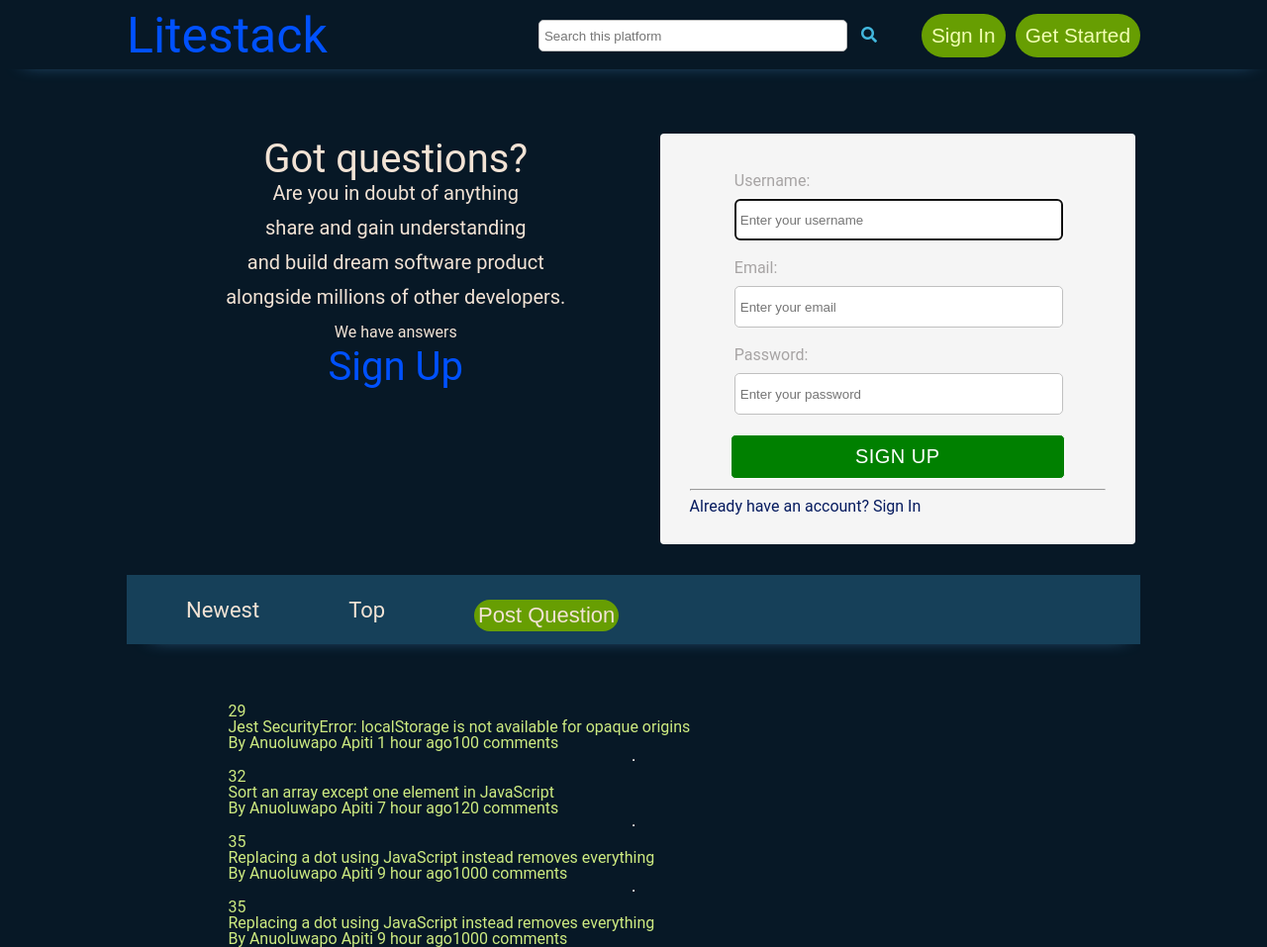
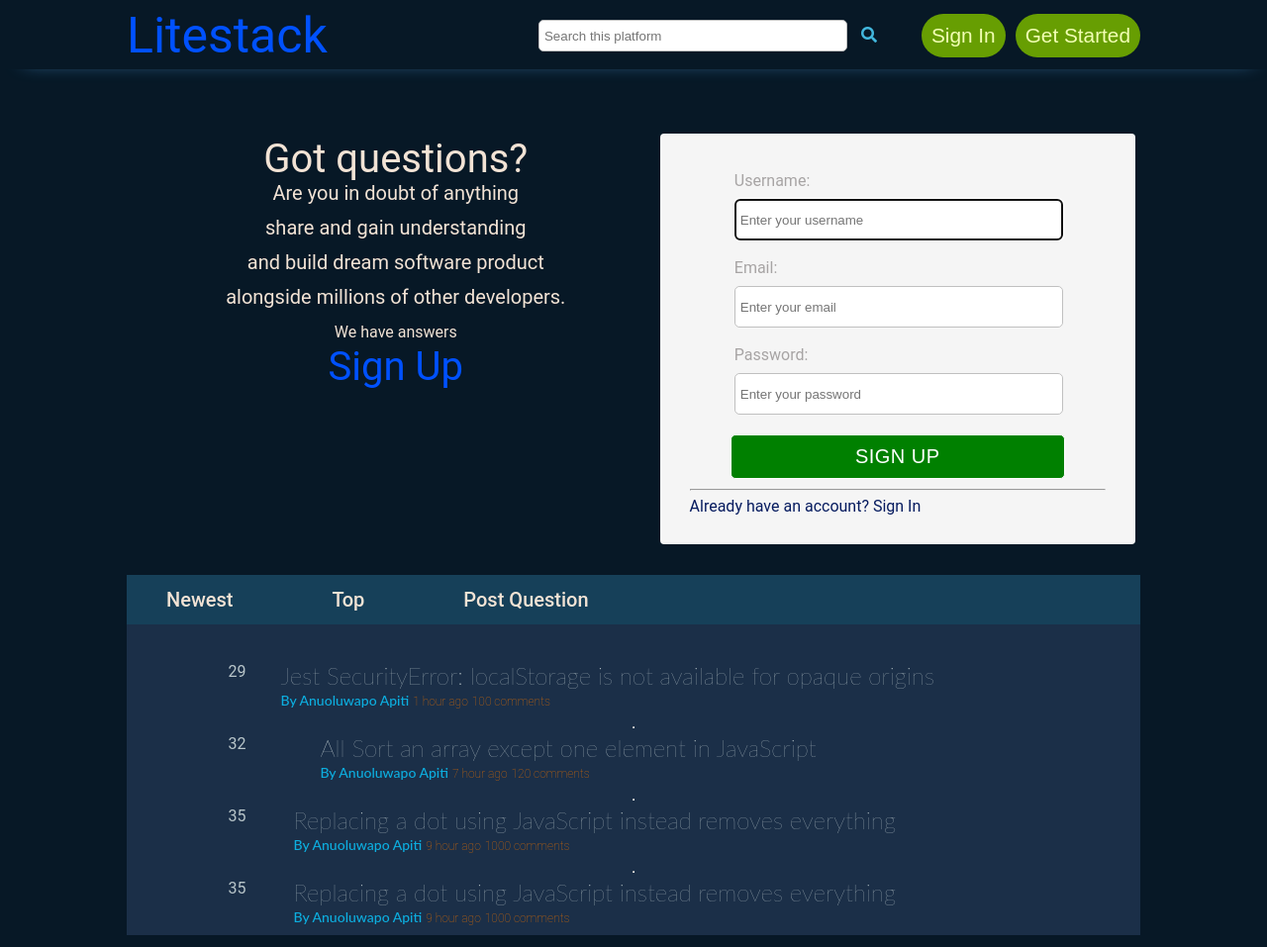
Before and after one commit to Anuoluwa/Stacklyteflow, a website: page UI/html/index.html in a window 1280 px wide. Shown: the whole page at 99% size. Drawn offline with Linux system fonts and the light colour scheme.

Commit message:
[Feature 15961154] Create a static question lists to model the UI elements for the questions thread with comment count and time created

```diff
--- a/UI/css/style.css
+++ b/UI/css/style.css
@@ -239,56 +239,55 @@ ul {
     Question Threadlist
     ========================================
   */
+.thread {
+  display: flex;
+  flex-direction: column;
+
+}
 .thread-header {
   display: flex;
   width: 100%;
-  height: 40px;
-  margin-bottom: 60px;
+  height: 50px;
   background: #164059;
-  padding-top: 10px;
-  padding-bottom: 20px;
+  flex-direction: row;
+  align-items: center;
+  font-size: 20px;
+  color:  #F2E3D5;
+  font-weight: 500;
 
 }
-.thread-nav {
-
-  align-items: center;
+.thread-header div {
+  padding: 0 60px 0 40px;
+  font-weight: 800px;
 
 }
-.thread-bar {
-  display: inline-flex;
-
+.thread-header a  {
+  color:  #F2E3D5;
+}
+.thread-header a:hover  {
+  color:  rgb(209, 105, 8);
+}
+.question-lists {
+  display: flex;
+  flex-direction: column;
+}
+.question-wrapper {
+  display: flex;
+  flex-direction: row;
 
 }
-.thread-bar li {
-  cursor: pointer;
-  padding: 15px 30px 25px 60px;
-}
 
-.thread-bar li a {
-  color: #F2E3D5;
-  font-size: 22px;
-  font-weight: 200px;
-}
-.thread-bar li a:hover {
-  color:  rgb(122, 2, 158);
-}
-.thread-bar li > button {
-  font-size: 1.3em;
-  border: 0;
-  background: #679E02;
-  color: #F2FFB5;
-  padding: 3px 4px 3px 4px;
-  border-radius: 50px;
-  margin-bottom: 20px ;
-}
 /*
     ========================================
-    Question Thread
+    Question Thread lists
     ========================================
   */
 .question-lists{
   display: flex;
   flex-direction: column;
+  color: #B9C6CA;
+  padding-top: 40px;
+  background: #1B2F48;
 
 
 };
@@ -300,14 +299,44 @@ ul {
   align-items: center;
 }
 .voting {
-  flex-grow: 1
+  flex-grow: 1;
+  align-items: center;
+  justify-content: center;
+  padding-bottom: 10px;
+  margin-bottom: 20px;
 
 }
 .question-link{
-  flex-grow: 9
+  flex-grow: 3;
+  align-items: center;
+  justify-content: center;
+  padding-bottom: 10px;
+  padding-bottom: 10px;
 
 }
+.question-link h2{
+  font-family: Lato, sans-serif;
+  font-size: 24px;
+  font-weight: 200;
+  padding-bottom: 5px;
 
+}
+.question-link small{
+  font-family: Lato, sans-serif;
+  font-size: 14px;
+  font-weight: 500;
+  color: rgb(13, 174, 223);
+
+
+}
+.question-link span{
+  font-size: 12px;
+  font-weight: 200;
+  text-align: right;
+  color: rgb(209, 105, 8);
+
+
+}
 
 /*
     ========================================
--- a/UI/html/index.html
+++ b/UI/html/index.html
@@ -16,11 +16,13 @@
         <div class="container">
             <nav class="nav-header">
                 <ul class="nav-bar">
-                    <li class="logo"><a>Litestack</a></li>
+                    <li class="logo">
+                        <a>Litestack</a>
+                    </li>
                     <li>
                         <li class="search-input">
                             <form action="" method="">
-                            <input class = "search-field" placeholder="Search this platform" />
+                                <input class="search-field" placeholder="Search this platform" />
                                 <i class="fa fa-search"></i>
                             </form>
                         </li>
@@ -36,16 +38,18 @@
     </header>
 
     <main class="container">
-        <section >
+        <section>
             <div class="flex-container">
                 <div class="flex-banner">
                     <h1>Got questions?</h1>
-                    <p>Are you in doubt of anything <br>
-                        share and gain understanding <br>
-                        and build dream software product <br>
-                        alongside millions of other developers.</p>
+                    <p>Are you in doubt of anything
+                        <br> share and gain understanding
+                        <br> and build dream software product
+                        <br> alongside millions of other developers.</p>
                     <h2>We have answers</h2>
-                    <a><h1>Sign Up</h1></a>
+                    <a>
+                        <h1>Sign Up</h1>
+                    </a>
 
                 </div>
                 <div class="flex-signup">
@@ -73,13 +77,14 @@
                                     <label id="password-label" for="password">Password:</label>
                                 </div>
                                 <div class="rightTab">
-                                        <input type="password" name="password" id="passwordField" minlength="8" class="input-field" placeholder="Enter your password" required>
+                                    <input type="password" name="password" id="passwordField" minlength="8" class="input-field" placeholder="Enter your password"
+                                        required>
                                 </div>
                             </div>
                             <button id="submit" class="submit" type="submit">Sign Up</button>
                         </form>
                         <hr>
-                        <small class = "sign-link">Already have an account?
+                        <small class="sign-link">Already have an account?
                             <strong>Sign In</strong>
                         </small>
                     </div>
@@ -88,64 +93,71 @@
             </div>
         </section>
         <br>
-        <div class=" ">
-            <header class="thread-header">
-                <nav id="thread-nav">
-                    <ul class="thread-bar">
-                        <li>
-                            <a class="thread-link" href="#">Newest</a>
-                        </li>
-                        <li>
-                            <a class="thread-link" href="#">Top</a>
-                        </li>
-                        <li>
-                            <button><a class="thread-link" href="post.html">Post Question</a></button>
-                        </li>
-                    </ul>
+        <div class="thread">
+            <nav class="thread-header">
+                <a href="">
+                    <div class="newest nav">
+                        Newest
+                    </div>
+                </a>
+                <a href="">
+                    <div class="top nav">
+                        <a href="#">Top</a>
+                    </div>
+                </a>
+                <a href="">
+                    <div class="question nav">
+                        Post Question
+                    </div>
+                </a>
+
             </nav>
-            </header>
-            <div class="question-lists container">
-                <div class="question-wrapper 1">
+            <div class="question-lists">
+                <div class="question-wrapper 1 container">
                     <div class="voting">
                         <span>29</span>
                     </div>
                     <div class="question-link">
                         <h2>Jest SecurityError: localStorage is not available for opaque origins</h2>
-                            <small>By Anuoluwapo Apiti</small> <span>1 hour ago</span><span>100 comments</span>
+                        <small>By Anuoluwapo Apiti</small>
+                        <span>1 hour ago</span>
+                        <span>100 comments</span>
                     </div>
                 </div>
                 <hr>
-                <div class="question-wrapper 2">
+                <div class="question-wrapper 2 container">
                     <div class="voting">
                         <span>32</span>
                     </div>
                     <div class="question-link">
-                            <h2>Sort an array except one element in JavaScript</h2>
-                            <small>By Anuoluwapo Apiti</small> <span>7 hour ago</span><span>120 comments</span>
+                        <h2>All Sort an array except one element in JavaScript</h2>
+                        <small>By Anuoluwapo Apiti</small>
+                        <span>7 hour ago</span>
+                        <span>120 comments</span>
                     </div>
                 </div>
                 <hr>
-                <div class="question-wrapper 3">
+                <div class="question-wrapper 3 container">
                     <div class="voting">
                         <span>35</span>
                     </div>
-                        <div class="question-link">
-                            <div class="question-link">
+                    <div class="question-link ">
                         <h2>Replacing a dot using JavaScript instead removes everything</h2>
-                                <small>By Anuoluwapo Apiti</small> <span>9 hour ago</span><span>1000 comments</span>
-                            </div>
+                        <small>By Anuoluwapo Apiti</small>
+                        <span>9 hour ago</span>
+                        <span>1000 comments</span>
                     </div>
                 </div>
                 <hr>
-                <div class="question-wrapper 4">
+                <div class="question-wrapper 4 container">
                     <div class="voting">
                         <span>35</span>
                     </div>
-                        <div class="question-link">
-                            <div class="question-link">
+                    <div class="question-link ">
                         <h2>Replacing a dot using JavaScript instead removes everything</h2>
-                                <small>By Anuoluwapo Apiti</small> <span>9 hour ago</span><span>1000 comments</span>
-                            </div>
+                        <small>By Anuoluwapo Apiti</small>
+                        <span>9 hour ago</span>
+                        <span>1000 comments</span>
                     </div>
                 </div>
             </div>
```
Lines whose indentation alone changed are shown as unchanged.
